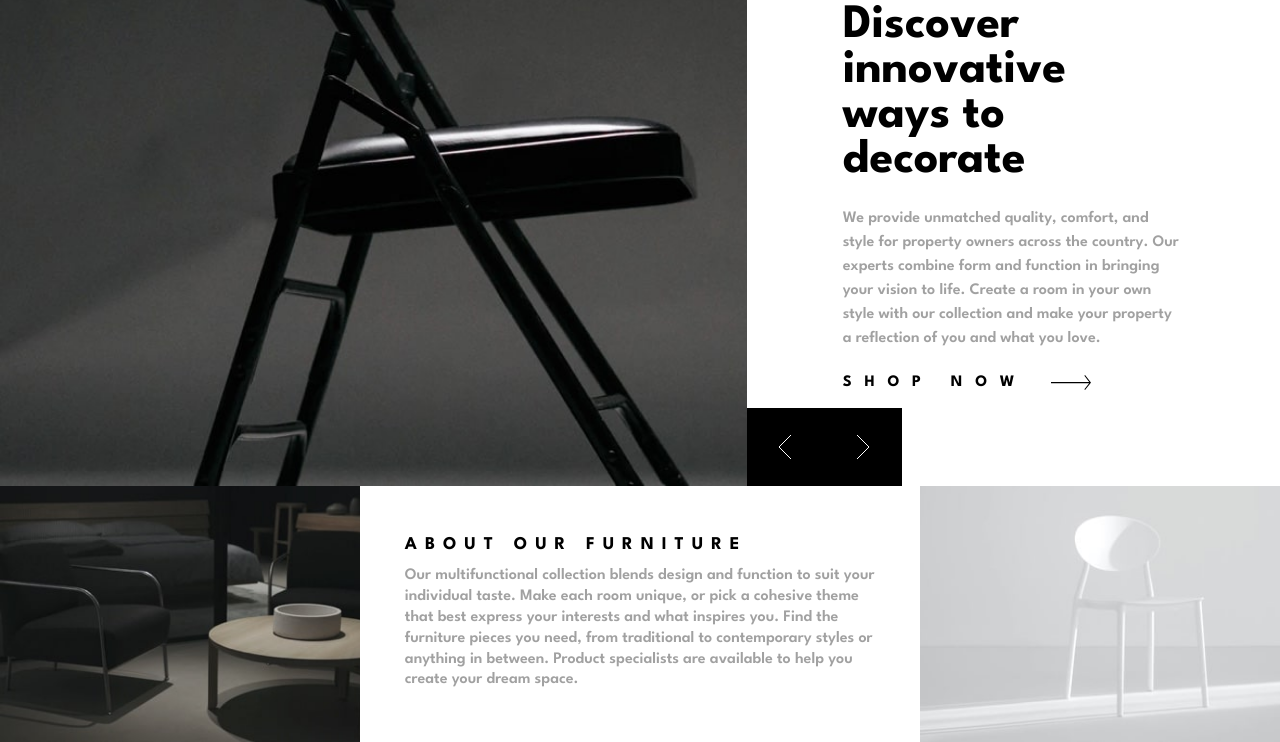
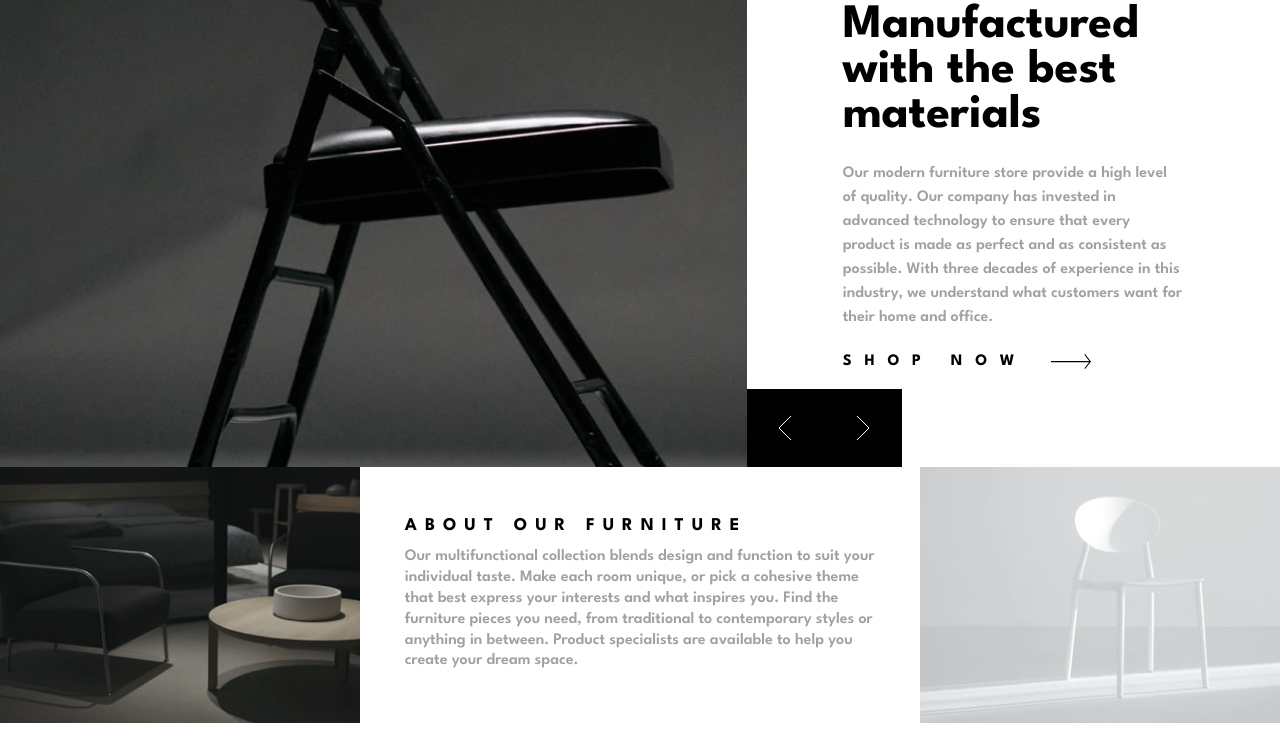
Before and after one commit to SaeM843/Room-Homepage, a website: page index.html in a window 1280 px wide. Both pictures are taken after a click on the button 785 px from the left and 540 px from the top of the page. Shown: the part 93-835 px from the top of the page. Drawn offline with Linux system fonts and the light colour scheme.

Commit message:
added a prevSlide function

```diff
--- a/index.html
+++ b/index.html
@@ -93,7 +93,7 @@
             cities throughout the country. Find the branch nearest you using our
             store locator. Any questions? Don't hesitate to contact us today.
           </p>
-          <a href="#"
+          <a class="arrow-icon" href="#"
             ><span>Shop now</span
             ><img src="./images/icon-arrow.svg" alt="arrow icon"
           /></a>
@@ -108,7 +108,7 @@
             decades of experience in this industry, we understand what customers
             want for their home and office.
           </p>
-          <a href="#"
+          <a class="arrow-icon" href="#"
             ><span>Shop now</span
             ><img src="./images/icon-arrow.svg" alt="arrow icon"
           /></a>
--- a/main.js
+++ b/main.js
@@ -0,0 +1,26 @@
+const prevBtn = document.querySelector(".slider__btn--left");
+const nextBtn = document.querySelector(".slider__btn--right");
+const sliderImgs = document.querySelectorAll(".slider__img");
+const sliderText = document.querySelectorAll(".slider__text");
+
+const prevSlide = function () {
+  const currentImg = document.querySelector(".active-photo");
+  const currentText = document.querySelector(".active-text");
+
+  currentImg.classList.remove("active-photo");
+  currentText.classList.remove("active-text");
+
+  if (
+    currentImg.previousElementSibling &&
+    currentImg.previousElementSibling.classList.contains("slider__img")
+  ) {
+    currentImg.previousElementSibling.classList.add("active-photo");
+    currentText.previousElementSibling.classList.add("active-text");
+  } else {
+    sliderImgs[sliderImgs.length - 1].classList.add("active-photo");
+    sliderText[sliderText.length - 1].classList.add("active-text");
+  }
+};
+
+prevBtn.addEventListener("click", prevSlide);
+// nextBtn.addEventListener("click", nextSlide);
--- a/sass/config/_slider.scss
+++ b/sass/config/_slider.scss
@@ -5,6 +5,7 @@
   display: grid;
   grid-template-columns: repeat(12, 1fr);
   // min-height: 70vh;
+  overflow: hidden;
 
   @include responsive() {
     // grid-template-columns: 1fr;
@@ -17,6 +18,7 @@
     grid-column: 1 /8;
     position: relative;
     min-height: 70vh;
+    // overflow: hidden;
 
     @include responsive() {
       // grid-column: 1/2;
@@ -33,7 +35,12 @@
     position: absolute;
     left: 0;
     top: 0;
+    opacity: 0;
     // min-height: 534px;
+
+    &.active-photo {
+      opacity: 1;
+    }
 
     @include responsive() {
       background-image: url("../../images/mobile-image-hero-1.jpg");
@@ -92,6 +99,7 @@
   &__text--wrapper {
     grid-column: 8/13;
     position: relative;
+    overflow: hidden;
   }
 
   &__text {
@@ -103,6 +111,11 @@
     height: 100%;
     display: none;
     padding: 6rem;
+    opacity: 0;
+
+    &.active-text {
+      opacity: 1;
+    }
 
     @include responsive() {
       padding: 4rem 2rem;
```
Also changed, not shown: css/style.css, 1 other file.
